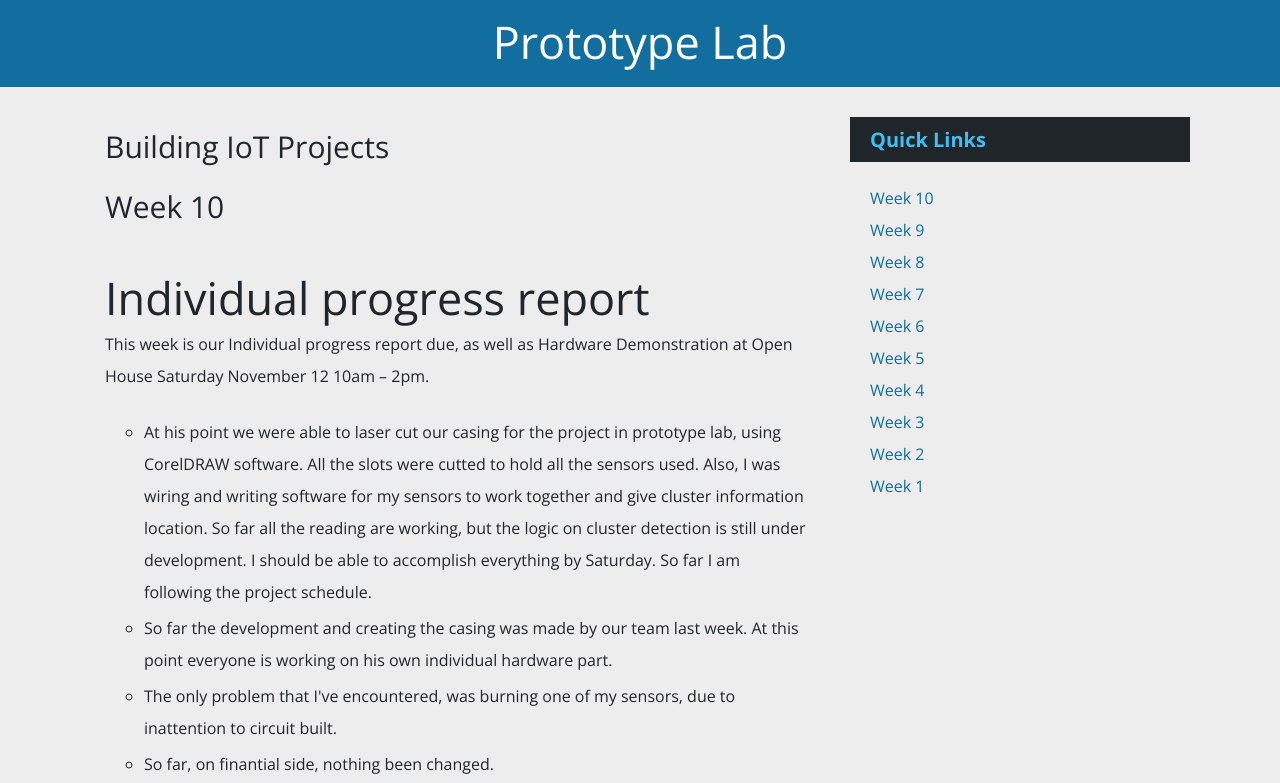
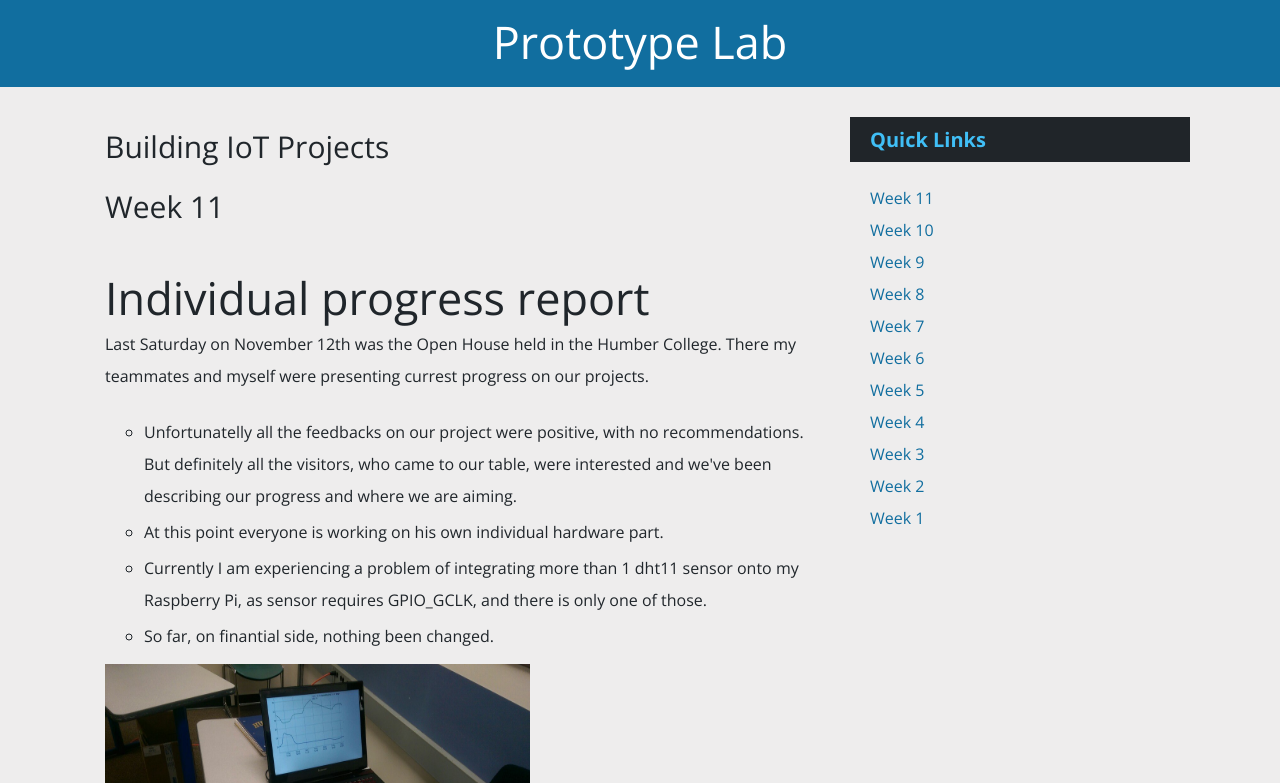
Before and after one commit to n01060890/n01060890.github.io, a plain HTML site: page index.html in a window 1280 px wide. Shown: the part 169-952 px from the top of the page. Drawn offline with nearby package versions, Linux system fonts and the light colour scheme.

Commit message:
Week 11
Updating report

```diff
--- a/indexcontent.html
+++ b/indexcontent.html
@@ -2,6 +2,25 @@
  <HEADER ID="Header_Article_1">
   <H2>Building IoT Projects</H2>
  </HEADER>
+
+  <SECTION ID="Section_11">
+  <H3>Week 11</H3>
+  <h1>Individual progress report</h1>
+  <p>Last Saturday on November 12th was the Open House held in the Humber College. There my teammates and myself were presenting currest progress on our projects.</p>
+
+      <UL>
+      <LI> Unfortunatelly all the feedbacks on our project were positive, with no recommendations.
+			But definitely all the visitors, who came to our table, were interested and we've been describing our progress and where we are aiming.</LI>
+      <li>At this point everyone is working on his own individual hardware part.</li>
+      <li>Currently I am experiencing a problem of integrating more than 1 dht11 sensor onto my Raspberry Pi, as sensor requires GPIO_GCLK, and there is only one of those.</li>
+      <li>So far, on finantial side, nothing been changed.  </li>
+      </UL>
+
+  <img src="media/OHouse1.jpg" alt="budget" style="width:425px;height:300px;" class="rotate90">
+  <img src="media/OHouse2.jpg" alt="budget" style="width:425px;height:300px;" class="rotate90">
+  <img src="media/OHouse3.jpg" alt="budget" style="width:425px;height:300px;" class="rotate90">
+
+ </SECTION>
 
   <SECTION ID="Section_10">
   <H3>Week 10</H3>
--- a/indexmenu.html
+++ b/indexmenu.html
@@ -1,5 +1,7 @@
                 <NAV>
                         <UL>
+                                <LI><a
+href="#Section_11">Week 11</a></LI>
                                 <LI><a
 href="#Section_10">Week 10</a></LI>
                                 <LI><a
```
Also changed, not shown: media/OHouse1.jpg (added), media/OHouse2.jpg (added), media/OHouse3.jpg (added).
